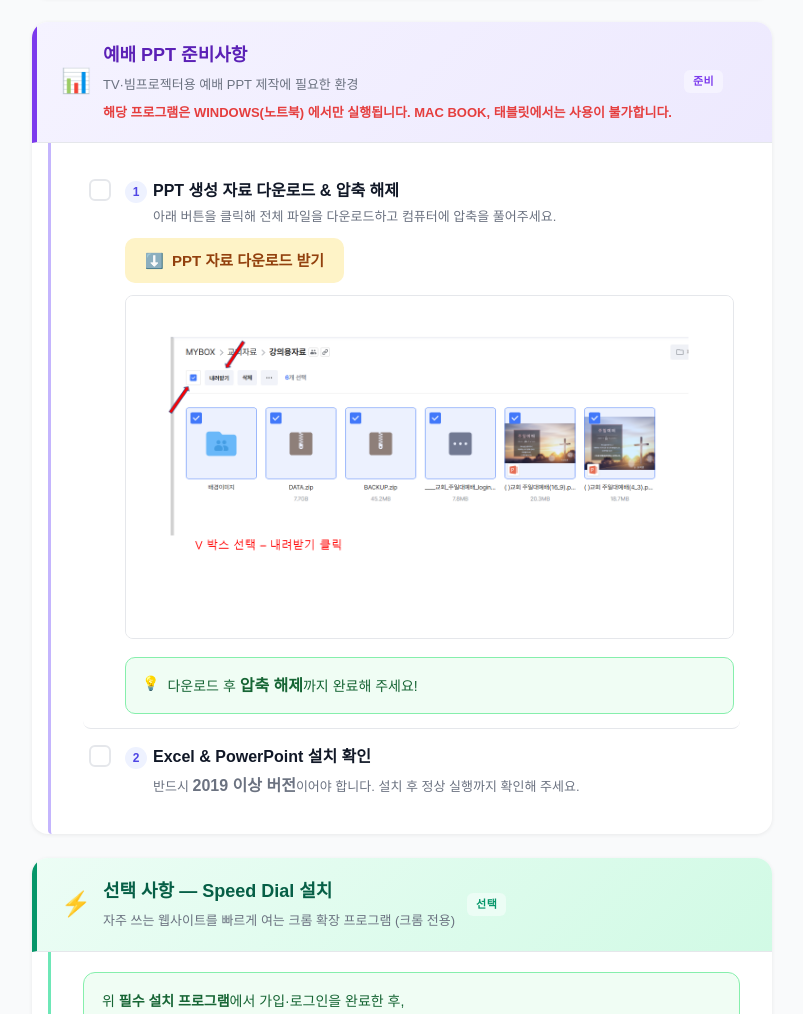
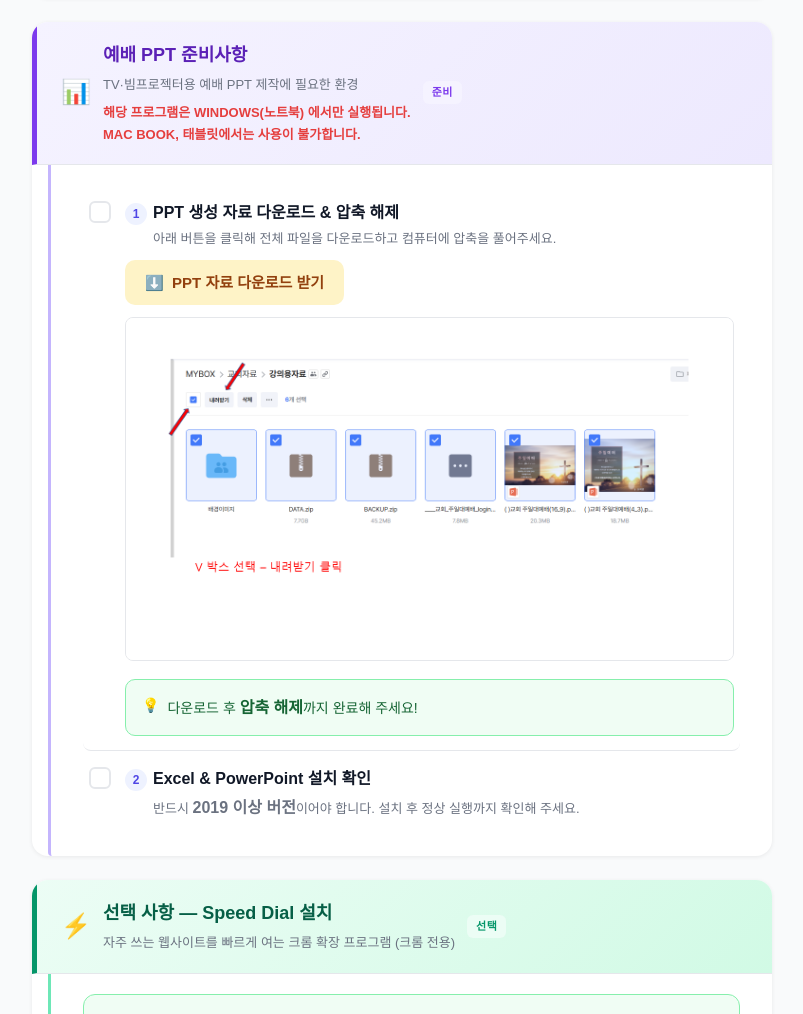
Before and after one commit to gunjoo1225/AIBOOK, a plain HTML site: page 2/index.html in a window 1280 px wide. Shown: the part 1786-2800 px from the top of the page, without its empty margins (238-1041 px from the left). Drawn offline with Linux system fonts and the light colour scheme.

Commit message:
ch2: Windows 전용 안내 문구 두 줄로 줄바꿈
Co-Authored-By: Claude Sonnet 4.6 <noreply@anthropic.com>

```diff
--- a/2/index.html
+++ b/2/index.html
@@ -491,7 +491,7 @@
       <div class="text">
         <h2>예배 PPT 준비사항</h2>
         <span>TV·빔프로젝터용 예배 PPT 제작에 필요한 환경</span>
-        <span style="color:#e53e3e;font-size:13px;font-weight:600;display:block;margin-top:4px;">해당 프로그램은 WINDOWS(노트북) 에서만 실행됩니다. MAC BOOK, 태블릿에서는 사용이 불가합니다.</span>
+        <span style="color:#e53e3e;font-size:13px;font-weight:600;display:block;margin-top:4px;">해당 프로그램은 WINDOWS(노트북) 에서만 실행됩니다.<br>MAC BOOK, 태블릿에서는 사용이 불가합니다.</span>
       </div>
       <span class="tag prep">준비</span>
     </div>
```
